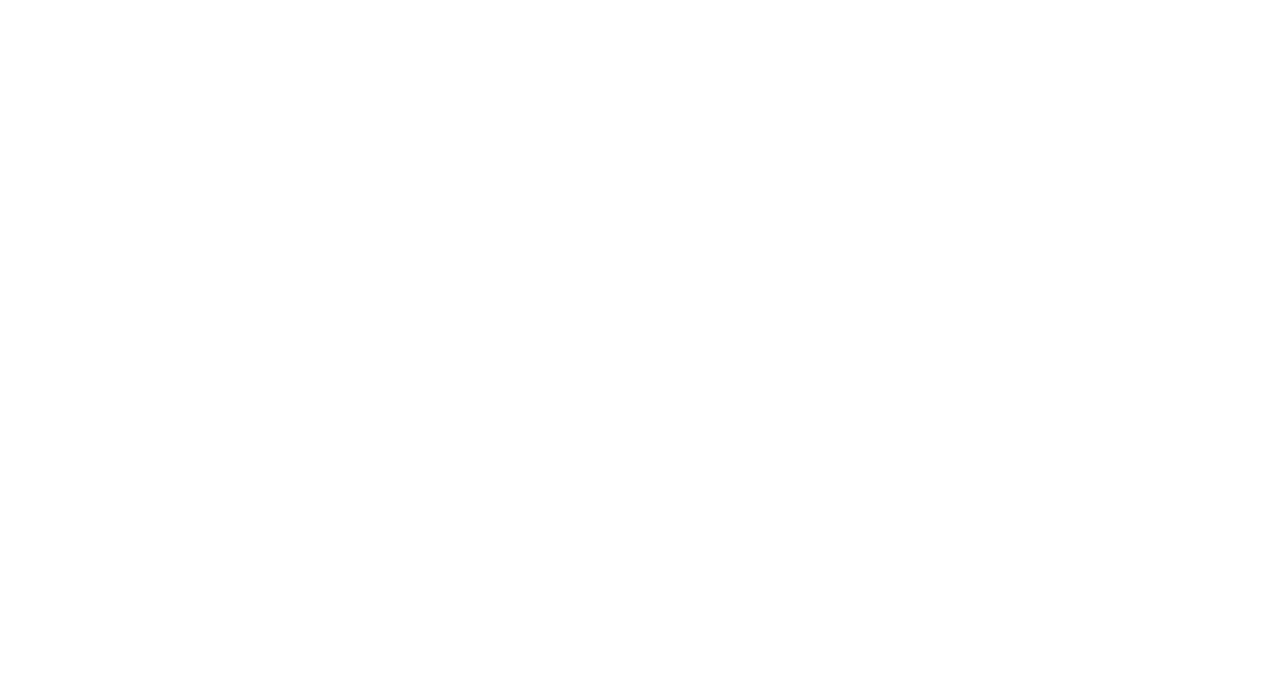
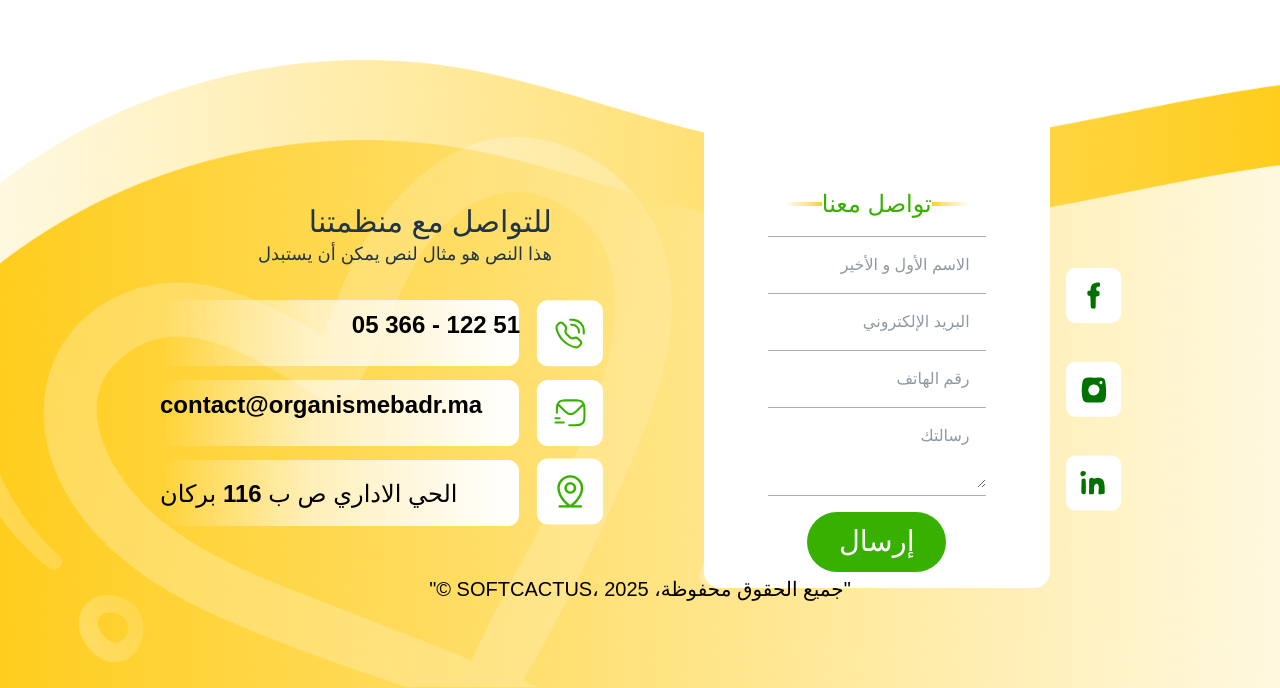
Before and after one commit to SOFT-CACTUS-INTERN/organisme-badr-web, a React (Vite) app in the folder FrontEnd/: page /#/ in a window 1280 px wide. Shown: the part 2109-2797 px from the top of the page. Before the commit the page ends 2057 px from the top, so only its background shows below. Built offline with nearby package versions, Linux system fonts and the light colour scheme.

Commit message:
merge with ikram

```diff
--- a/FrontEnd/src/Components/Footer.jsx
+++ b/FrontEnd/src/Components/Footer.jsx
@@ -9,7 +9,7 @@ import icon7 from '../assets/svg/icon7.svg';
 
 function Footer() {
   return (
-    <footer className="relative w-full overflow-visible">
+    <footer className="relative w-full overflow-visible top-160">
       <div className='relative  min-h-screen'>
         {/* Background Images */}
         <div className="relative w-full pt-2 sm:pt-4 md:pt-6 lg:pt-8 xl:pt-12">
--- a/FrontEnd/src/Components/Home.jsx
+++ b/FrontEnd/src/Components/Home.jsx
@@ -3,11 +3,11 @@ import React, { useState } from 'react';
 import Organisme from './Organisme';
 import Activites from './Activites';
 import Who from './Who';
-// import Donate from './Donate';
+import Donate from './Donate';
 
 
 import Services from './Services';
-// import Our from './Our';
+import Our from './Our';
 
 
 
@@ -19,22 +19,22 @@ const Home = () => {
 
   return (
     <>
-      <div className='bg-red-100 flex flex-col gap-44'>
+      <div className=' flex flex-col gap-44'>
 
         <div className=" w-full h-screen bg-white  ">
           <Organisme />
           <Who />
         </div>
-        {/* <Services />
+        {/* <Services /> */}
 
-        <Our /> */}
-        {/* <div className='  '>
+        {/* <Our /> */}
+        <div className='  '>
 
-          <Activites />
+          {/* <Activites /> */}
 
-          <Donate />
+          {/* <Donate /> */}
 
-        </div> */}
+        </div>
       </div>
 
     </>
--- a/FrontEnd/src/Layouts/MainLayout.jsx
+++ b/FrontEnd/src/Layouts/MainLayout.jsx
@@ -9,7 +9,7 @@ export default function MainLayout({ children }) {
     <div className="flex flex-col min-h-screen gap-24">
       <Header />
       <main className="flex-grow p-4">{children}</main>
-      {/* <Footer /> */}
+      <Footer />
     </div>
   );
 }
```
